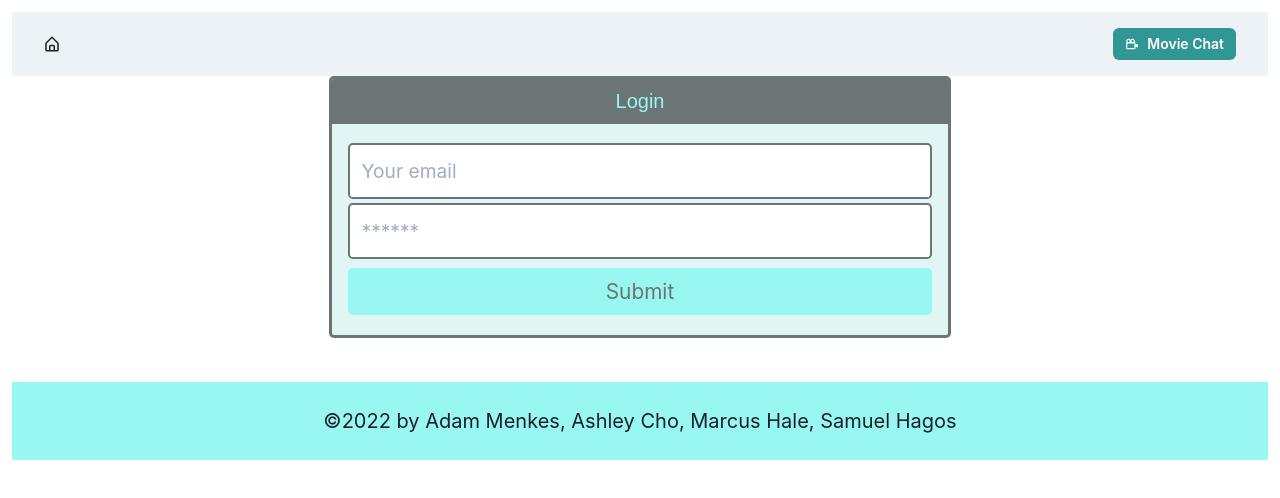
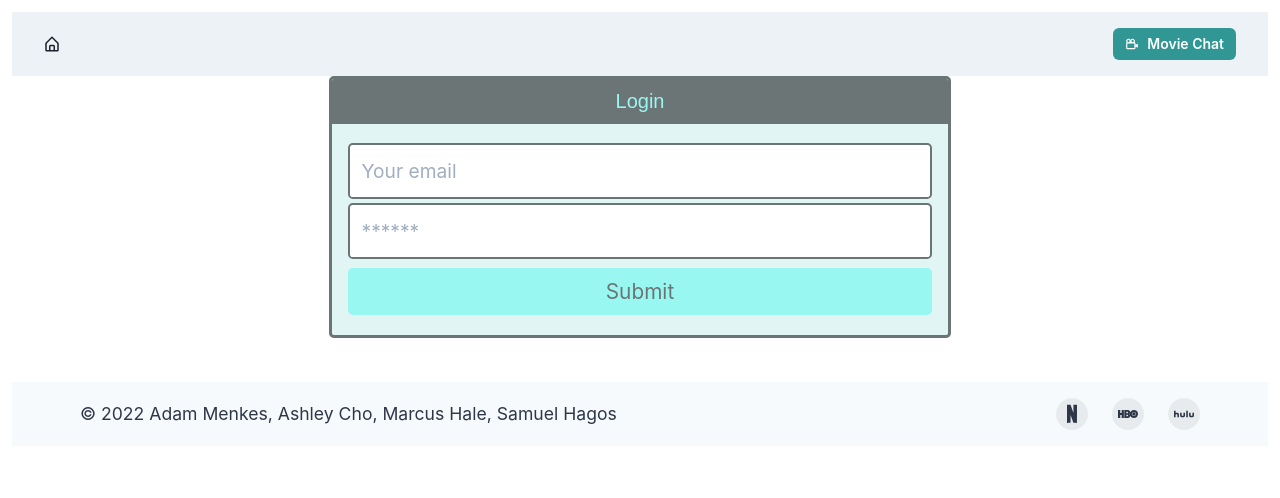
Before and after one commit to acho93/movie-chat, a React (Create React App) app in the folder client/: page /login in a window 1280 px wide. Shown: the top 498 px of the page. Built offline with nearby package versions, Linux system fonts and the light colour scheme.

Commit message:
Edit footer

```diff
--- a/client/src/App.js
+++ b/client/src/App.js
@@ -6,7 +6,6 @@
 
 import Home from './pages/Home';
 import Login from './pages/Login';
-import NoMatch from './pages/NoMatch';
 import SingleReview from './pages/SingleReview';
 import Profile from './pages/Profile';
 import Signup from './pages/Signup';
@@ -52,8 +51,6 @@
                 <Route path=":username" element={<Profile />} />
               </Route>
               <Route path="/review/:id" element={<SingleReview />} />
-
-              <Route component={NoMatch} />
             </Routes>
 
           </Grid>
--- a/client/src/components/Footer/index.js
+++ b/client/src/components/Footer/index.js
@@ -1,11 +1,72 @@
-import React from 'react';
+import {
+  Box,
+  chakra,
+  Container,
+  Stack,
+  Text,
+  useColorModeValue,
+  VisuallyHidden,
+} from '@chakra-ui/react';
+import { RiNetflixFill } from 'react-icons/ri';
+import { SiHbo, SiHulu } from 'react-icons/si';
 
-const Footer = () => {
+const SocialButton = ({
+  children,
+  label,
+  href,
+  color,
+}) => {
   return (
-    <footer className="w-100 mt-auto bg-secondary p-4">
-      <div className="container">&copy;2022 by Adam Menkes, Ashley Cho, Marcus Hale, Samuel Hagos</div>
-    </footer>
+      <chakra.button
+          bg={useColorModeValue('blackAlpha.100', 'whiteAlpha.100')}
+          rounded={'full'}
+          w={8}
+          h={8}
+          cursor={'pointer'}
+          as={'a'}
+          href={href}
+          target={'_blank'}
+          display={'inline-flex'}
+          alignItems={'center'}
+          justifyContent={'center'}
+          transition={'background 0.3s ease'}
+          _hover={{
+              bg: useColorModeValue('blackAlpha.200', 'whiteAlpha.200'),
+          }}
+          color={color}
+          >
+          <VisuallyHidden>{label}</VisuallyHidden>
+          {children}
+      </chakra.button>
   );
 };
 
-export default Footer;
+export default function Footer() {
+  return (
+      <Box
+          bg={useColorModeValue('gray.50', 'gray.900')}
+          color={useColorModeValue('gray.700', 'gray.200')}>
+          <Container
+              as={Stack}
+              maxW={'6xl'}
+              py={4}
+              direction={{ base: 'column', md: 'row' }}
+              spacing={4}
+              justify={{ base: 'center', md: 'space-between' }}
+              align={{ base: 'center', md: 'center' }}>
+              <Text>© 2022 Adam Menkes, Ashley Cho, Marcus Hale, Samuel Hagos</Text>
+              <Stack direction={'row'} spacing={6}>
+                  <SocialButton label={'Netflix'} href={'https://www.netflix.com'}>
+                      <RiNetflixFill />
+                  </SocialButton>
+                  <SocialButton label={'HBO'} href={'https://www.hbo.com'}>
+                      <SiHbo />
+                  </SocialButton>
+                  <SocialButton label={'Hulu'} href={'https://www.hulu.com'}>
+                      <SiHulu />
+                  </SocialButton>
+              </Stack>
+          </Container>
+      </Box>
+  );
+}
--- a/client/src/pages/NoMatch.js
+++ /dev/null
@@ -1,45 +0,0 @@
-// import React from 'react';
-
-// const NoMatch = () => {
-//   return (
-//     <div>
-//       Oops, we couldn't find that page.
-//     </div>
-//   );
-// };
-
-// export default NoMatch;
-
-import Layout from '../components/Layout';
-import { Box, Heading, Text, Button } from '@chakra-ui/react';
-
-export default function NoMatch() {
-  return (
-    <Layout>
-      <Box textAlign="center" py={10} px={6}>
-        <Heading
-          display="inline-block"
-          as="h2"
-          size="2xl"
-          bgGradient="linear(to-r, teal.400, teal.600)"
-          backgroundClip="text">
-          404
-        </Heading>
-        <Text fontSize="18px" mt={3} mb={2}>
-          Page Not Found
-        </Text>
-        <Text color={'gray.500'} mb={6}>
-          The page you're looking for does not seem to exist
-        </Text>
-
-        <Button
-          colorScheme="teal"
-          bgGradient="linear(to-r, teal.400, teal.500, teal.600)"
-          color="white"
-          variant="solid">
-          Go to Home
-        </Button>
-      </Box>
-    </Layout>
-  );
-}
```
